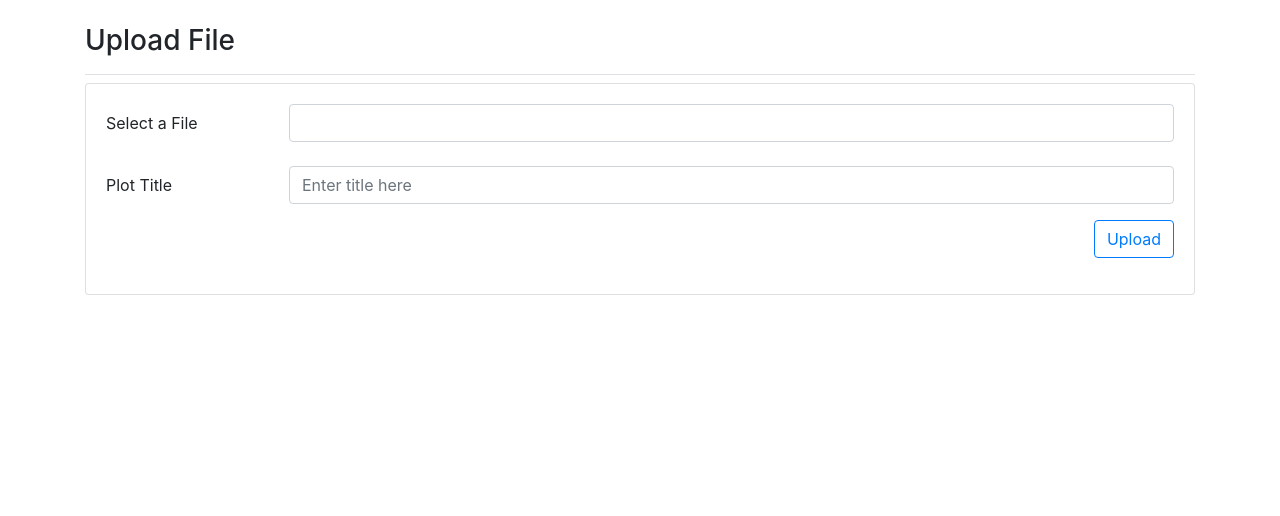
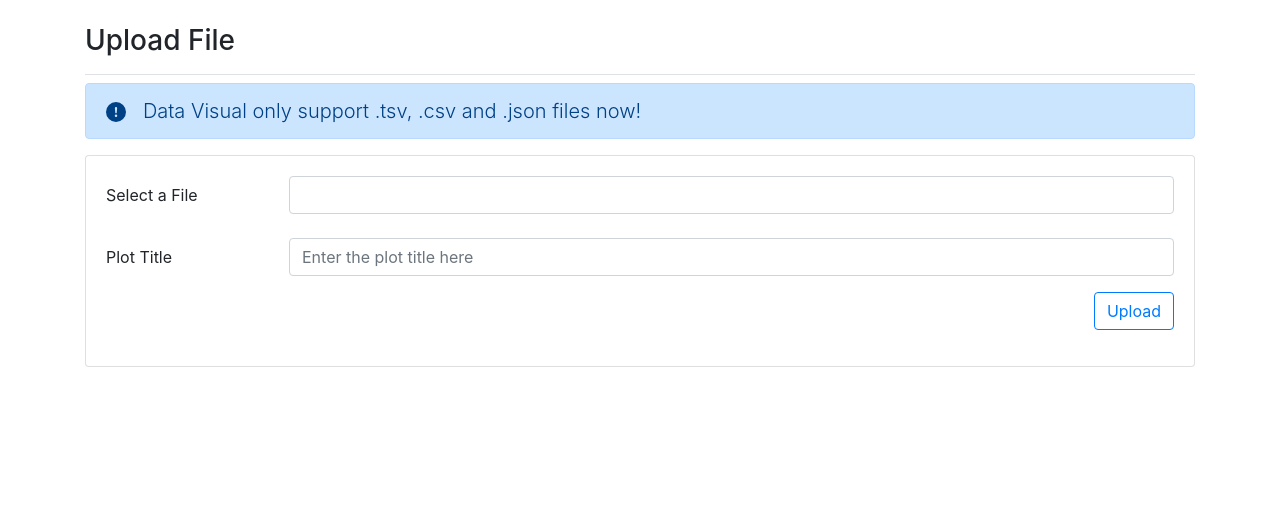
Before and after one commit to jhqiu21/DataVisual, a Django app: template visual_log/visual/templates/visual/upload_file.html in a window 1280 px wide. Shown: the part 58-574 px from the top of the page. Run offline with Django 4.2, Linux system fonts and the light colour scheme; the template is opened without the code that fills it: values that come from a table or form of the project are taken from there, others are empty; some libraries are stand-ins or nearby versions.

Commit message:
add function to set plot title

```diff
--- a/visual_log/visual/forms.py
+++ b/visual_log/visual/forms.py
@@ -9,12 +9,13 @@
             'id': 'customFile'
         })
     )
+
     title = forms.CharField(
         min_length=0,
         max_length=50,
         widget=forms.TextInput(attrs={
             'class': 'form-control',
-            'placeholder': 'Enter title here'
+            'placeholder': 'Enter the plot title here'
         })
     )
 
--- a/visual_log/visual/templates/visual/upload_file.html
+++ b/visual_log/visual/templates/visual/upload_file.html
@@ -6,12 +6,18 @@
 {% endblock page_header %}
 
 {% block content %}
+
+<div class="alert alert-primary lead" role="alert">
+  <svg xmlns="http://www.w3.org/2000/svg" width="20" height="20" fill="currentColor" class="bi bi-exclamation-circle-fill" viewBox="0 0 16 16">
+    <path d="M16 8A8 8 0 1 1 0 8a8 8 0 0 1 16 0M8 4a.905.905 0 0 0-.9.995l.35 3.507a.552.552 0 0 0 1.1 0l.35-3.507A.905.905 0 0 0 8 4m.002 6a1 1 0 1 0 0 2 1 1 0 0 0 0-2"/>
+  </svg>
+  &nbsp Data Visual only support .tsv, .csv and .json files now!
+</div>
+
 <div class="card">
   <div class="card-body">
     <form method="post" action="{% url 'visual:upload_file'%}" enctype="multipart/form-data">
       {% csrf_token %}
-
-
 
       <div class="mb-3 row">
         <label for="staticEmail" class="col-sm-2 col-form-label">Select a File</label>
```
Also changed, not shown: visual_log/visual/templates/visual/plot.html (+4 -2 lines), visual_log/visual/views.py (+8 -7 lines), visual_log/db.sqlite3.
